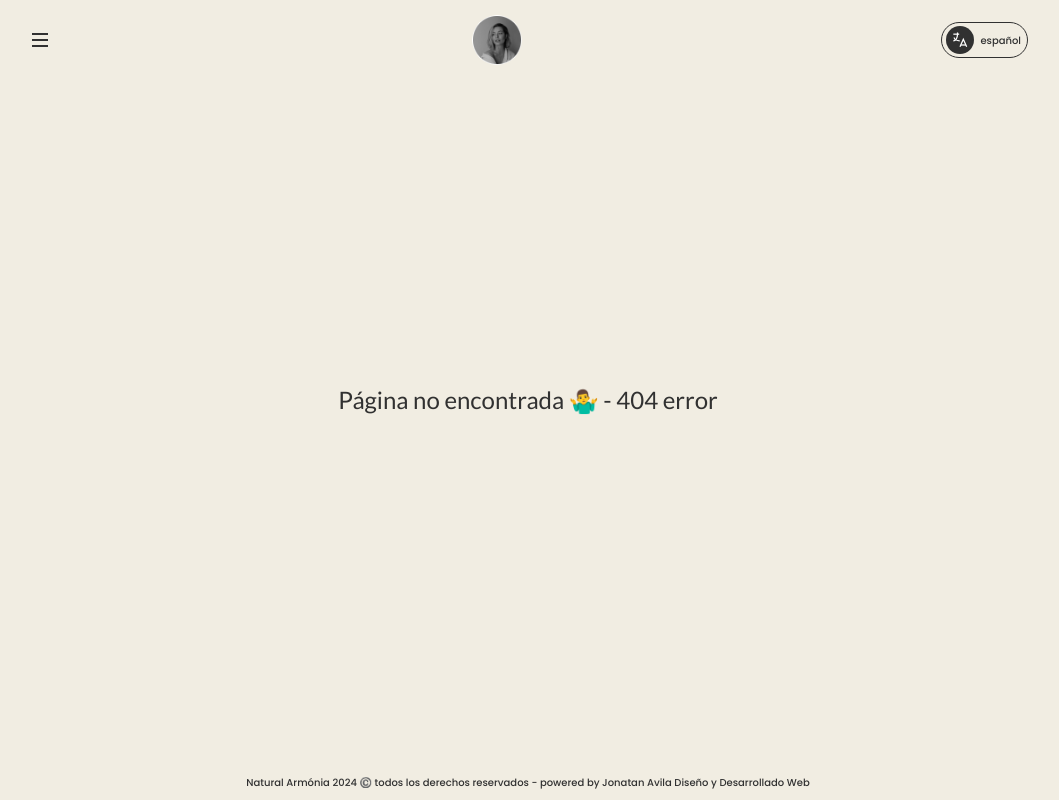
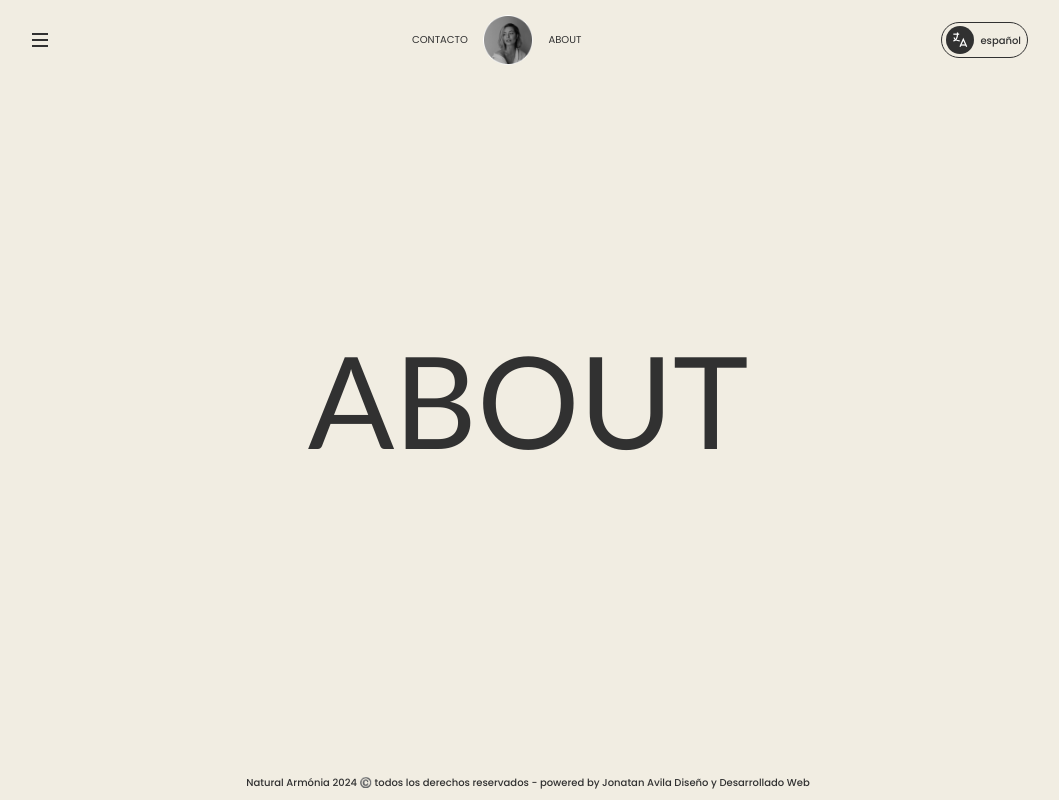
Before and after one commit to JONAAVILA/natural-harmony, a React (Vite) app: page /about in a window 1280 px wide. Before the commit this address had no page. Shown: the whole page, without its empty margins (112-1171 px from the left). Built offline with nearby package versions, Linux system fonts and the light colour scheme.

Commit message:
contact and about section cretated and change navbar

```diff
--- a/src/App.jsx
+++ b/src/App.jsx
@@ -1,4 +1,6 @@
 import { BrowserRouter, Route, Routes } from 'react-router-dom'
+import { useTranslation } from 'react-i18next'
+import { useEffect } from 'react'
 import Landing from './view/landing/Landing'
 import Login from './view/login/Login'
 import Signin from './view/signin/Signin'
@@ -6,11 +8,11 @@ import Navbar from './components/navbar/Navbar'
 import Home from './view/home/Home'
 import Error404 from './view/404/Error404'
 import Profile from './view/profile/Profile'
-import { useTranslation } from 'react-i18next'
+import Footer from './components/footer/Footer'
+import useGetStorage from './hooks/useGetStorage'
+import Contact from './view/contact/Contact'
+import About from './view/about/About'
 import './App.css'
-import Footer from './components/footer/Footer'
-import { useEffect } from 'react'
-import useGetStorage from './hooks/useGetStorage'
 
 function App() {
   const getStorage = useGetStorage()
@@ -34,6 +36,8 @@ function App() {
         <Route path='/signin' element={<Signin/>} />
         <Route path='/home' element={<Home/>} />
         <Route path='/profile' element={<Profile/>} />
+        <Route path='/contact' element={<Contact/>} />
+        <Route path='/about' element={<About/>} />
       </Routes>
       <Footer/>
     </BrowserRouter>
--- a/src/components/navbar/Navbar.jsx
+++ b/src/components/navbar/Navbar.jsx
@@ -2,14 +2,21 @@ import { Link } from 'react-router-dom'
 import './navbar.css'
 import ButtonLenguage from '../button/buttonLenguage/ButtonLenguage'
 import ButtonMenu from '../button/buttonMenu/ButtonMenu'
+import { useTranslation } from 'react-i18next'
 
 const Navbar = ({handleLenguage})=>{
+    const { t } = useTranslation()
+
     return(
         <aside className='navbar_container' >
             <ButtonMenu/>
-            <Link to={'/profile'} >
-                <div className='navbar_home' />
-            </Link>
+            <div className='box_profile' >
+                <a href="/contact">{t('contacto')}</a>
+                <Link to={'/profile'} >
+                    <div className='navbar_home' />
+                </Link>
+                <a href="/about">ABOUT</a>
+            </div>
             <div>
                <ButtonLenguage handleLenguage={handleLenguage} />
             </div>
--- a/src/components/navbar/navbar.css
+++ b/src/components/navbar/navbar.css
@@ -15,5 +15,15 @@
     background-image: url('../../assets/home.png');
     background-repeat: no-repeat;
     background-position: center;
-    background-size: contain;
+    background-size: cover;
 }
+.box_profile{
+    display: flex;
+    align-items: center;
+    width: 200px;
+    justify-content: space-evenly;
+    a{
+        font-weight: 400;
+        font-size: 10px;
+    }
+}
--- a/src/lib/i18n/i18n.js
+++ b/src/lib/i18n/i18n.js
@@ -25,7 +25,8 @@ const resources = {
             numero:'numero',
             localidad:'localidad',
             provincia:'provincia',
-            pais:'país'
+            pais:'país',
+            contacto:'CONTACTO'
         }
     },
     it:{
@@ -51,7 +52,8 @@ const resources = {
             numero:'numero',
             localidad:'località',
             provincia:'provincia',
-            pais:'paese'
+            pais:'paese',
+            contacto:'CONTATTO'
         }
     }
 }
--- /dev/null
+++ b/src/view/about/About.jsx
@@ -0,0 +1,11 @@
+import './about.css'
+
+const About = ()=>{
+    return(
+        <section>
+            <h1>ABOUT</h1>
+        </section>
+    )
+}
+
+export default About
--- /dev/null
+++ b/src/view/contact/Contact.jsx
@@ -0,0 +1,11 @@
+import './contact.css'
+
+const Contact = ()=>{
+    return(
+        <section>
+            <h1>CONTACTO</h1>
+        </section>
+    )
+}
+
+export default Contact
```
Also changed, not shown: src/view/about/about.css (added), src/view/contact/contact.css (added).
